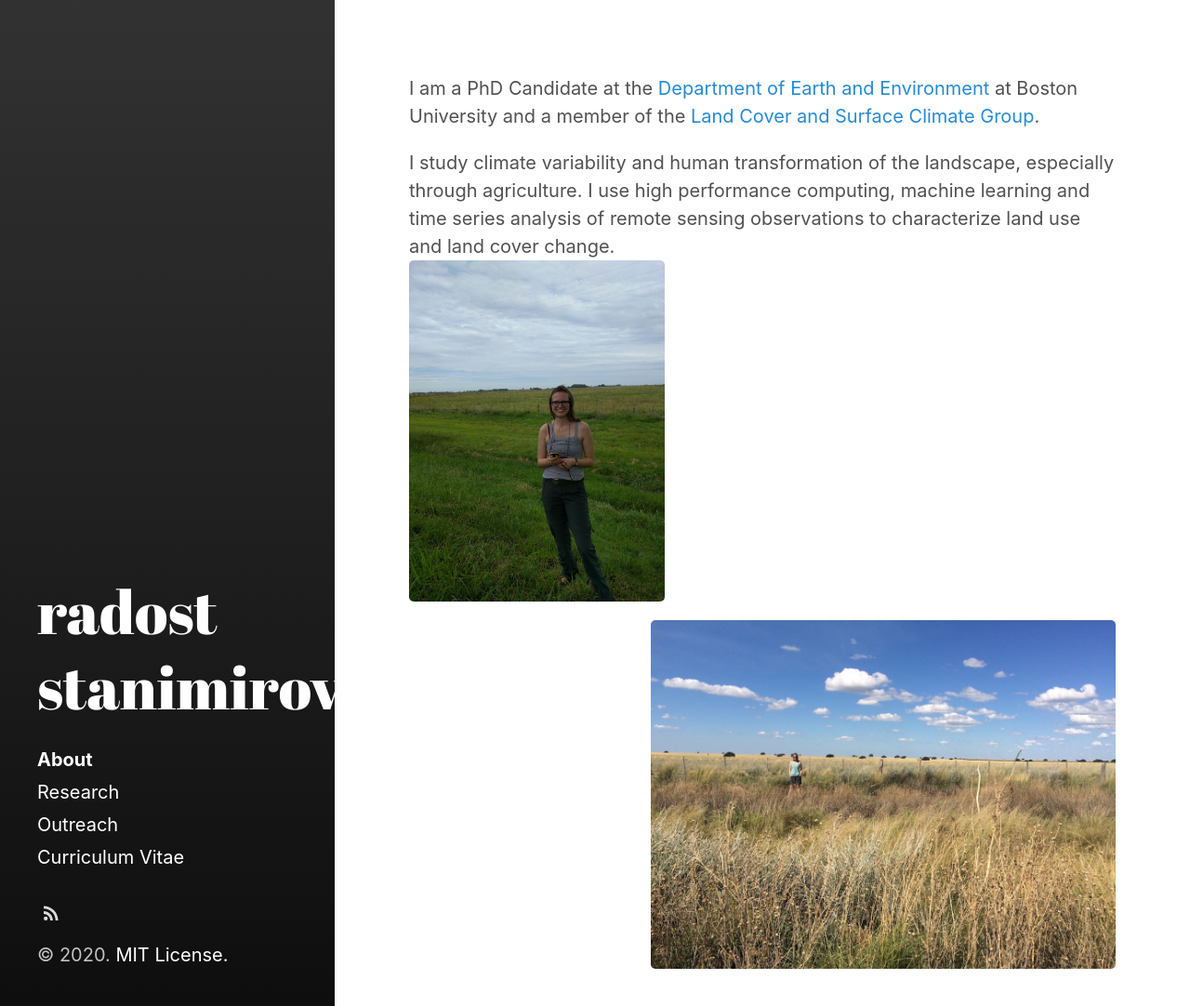
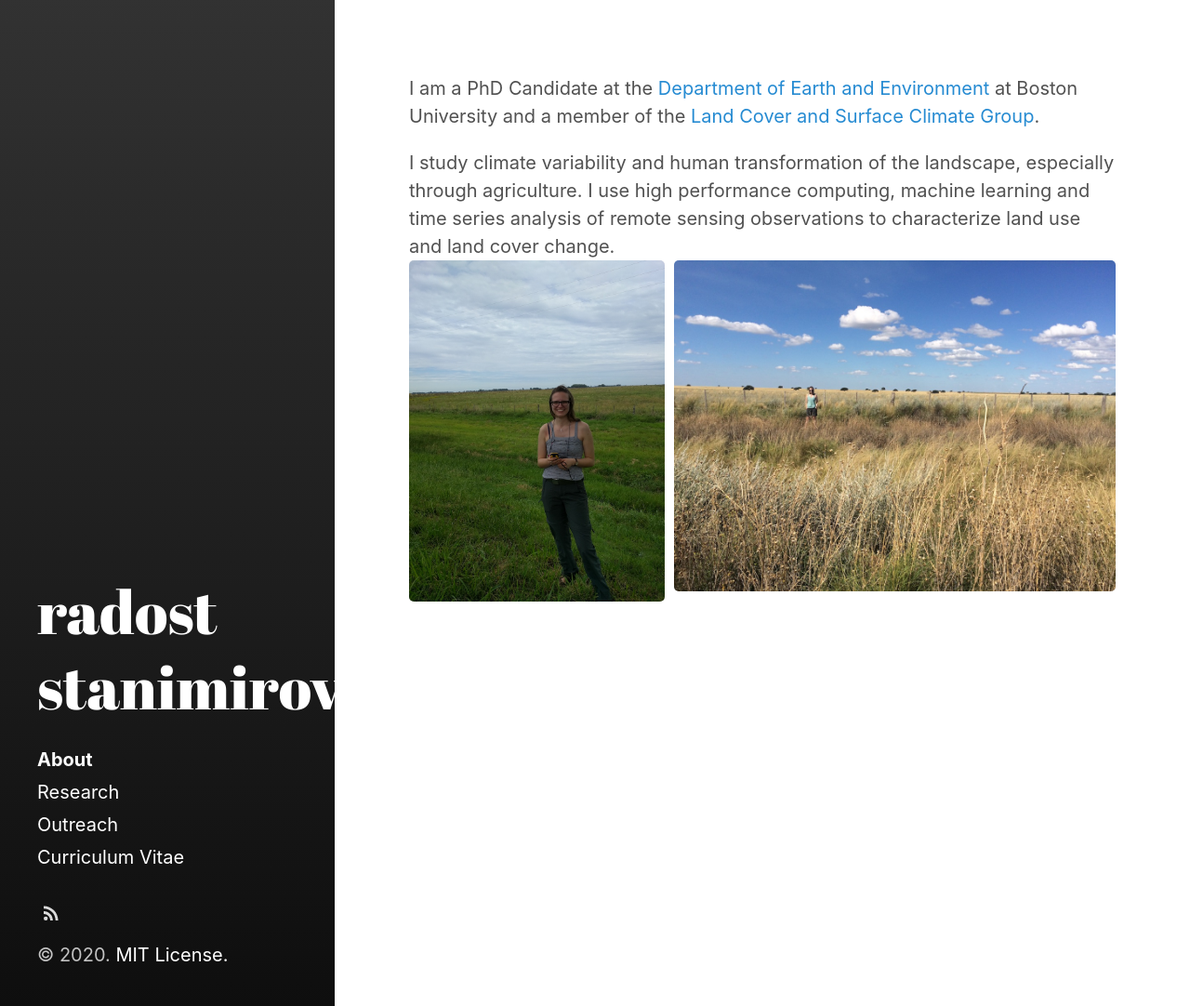
Before and after one commit to rkstan/rkstan.github.io, a Jekyll site: the page built from index.html, in a window 1280 px wide. Shown: the whole page at 93% size. Built offline with Jekyll 4.4.1, drawn with Linux system fonts in a browser that asks for light colours.

Commit message:
Update index.html

```diff
--- a/index.html
+++ b/index.html
@@ -9,4 +9,4 @@
 <p> I am a PhD Candidate at the <a href="https://www.bu.edu/earth/">Department of Earth and Environment</a> at Boston University and a member of the <a href="http://www.bu.edu/lcsc/">Land Cover and Surface Climate Group</a>. <br>
 <p> I study climate variability and human transformation of the landscape, especially through agriculture. I use high performance computing, machine learning and time series analysis of remote sensing observations to characterize land use and land cover change. <br>
 
-<img style="float: center;" src="images/IMG_20170303_114944.jpg" width="275" height="400" align="left"> <img style="float: center;" src="images/IMG_5810.jpg" width="500" height="400" align="right">
+<img style="float: center;" src="images/IMG_20170303_114944.jpg" width="275" height="400" align="left"> <img style="float: center;" src="images/IMG_5810.jpg" width="475" height="400" align="right">
```
